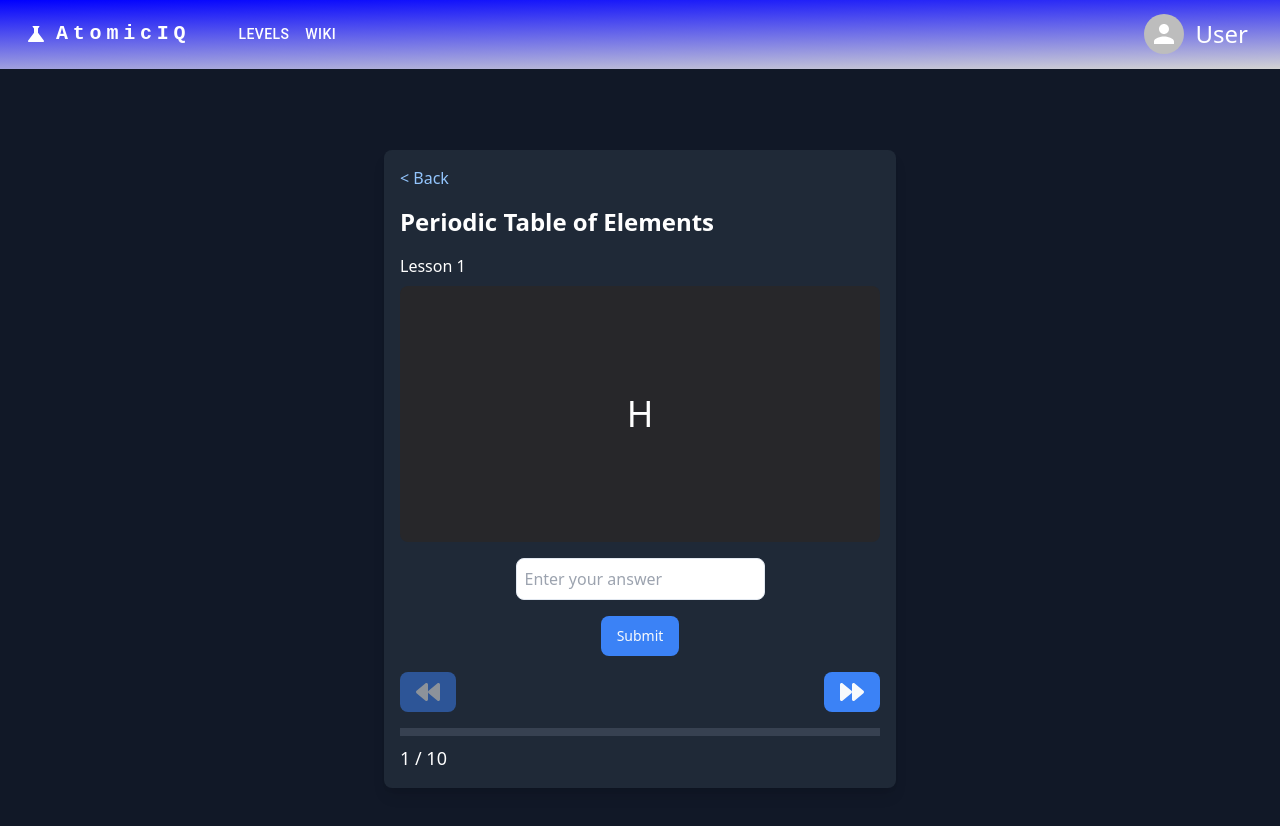
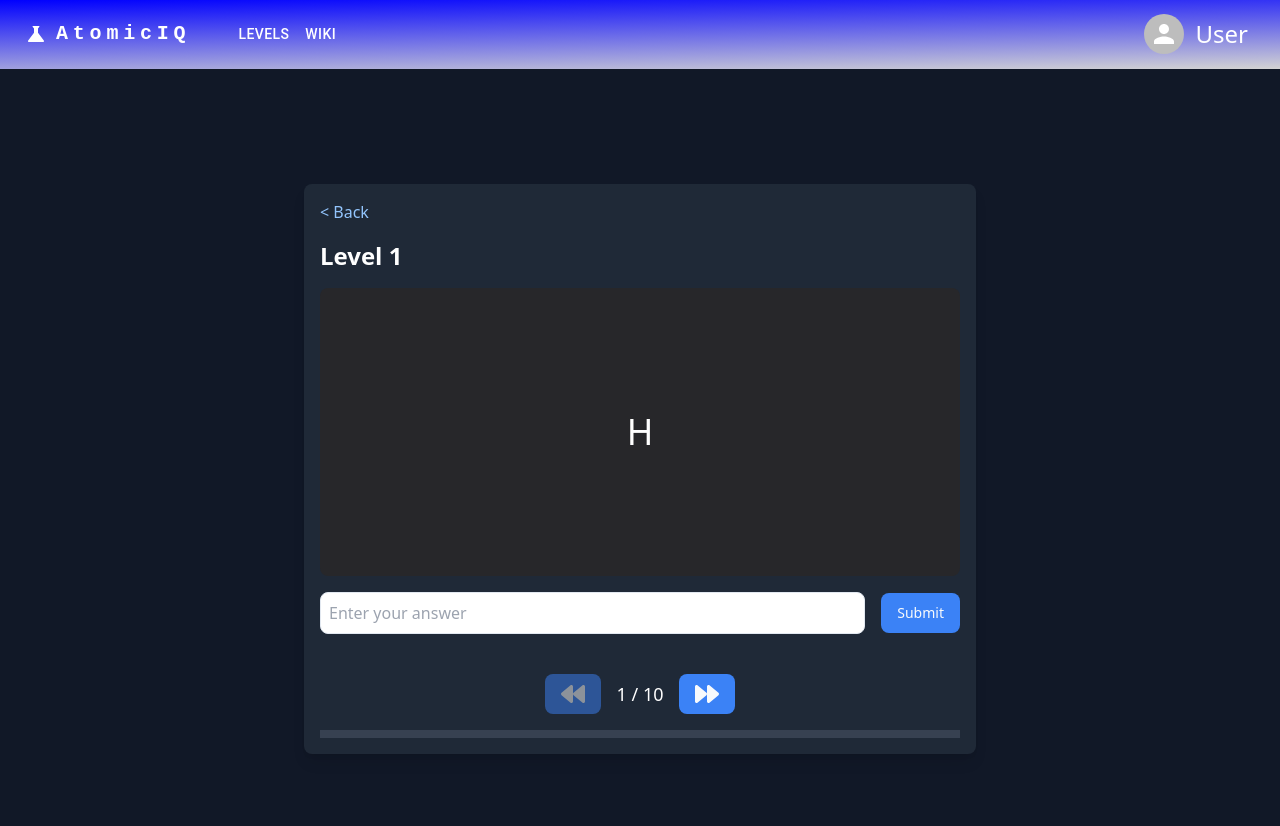
Before and after one commit to swu628/se701-project-React-AtomicIQ, a React (Vite) app in the folder Frontend/: page /flashcard in a window 1280 px wide. Shown: the top 826 px of the page. Built offline with nearby package versions, Linux system fonts and the light colour scheme.

Commit message:
added sound effects

```diff
--- a/Frontend/src/Pages/FlashCard.tsx
+++ b/Frontend/src/Pages/FlashCard.tsx
@@ -6,6 +6,12 @@ import { FaForward, FaBackward } from 'react-icons/fa';
 import { useNavigate } from 'react-router-dom';
 
 import { Button } from '../components/ui/button';
+
+import correctSoundFile from '../sounds/rightanswer.mp3';
+import incorrectSoundFile from '../sounds/wronganswer.mp3';
+
+// Not used
+import chemistryBackground from '../assets/chemistryBackground.jpg';
 
 type FlashcardProps = {
   cardData: Array<{ frontSide: string; backSide: string }>;
@@ -27,6 +33,9 @@ const FlashCard = ({ cardData }: FlashcardProps) => {
   const [answers, setAnswers] = useState<AnswerData[]>([]);
   const [errorMessage, setErrorMessage] = useState('');
   const navigate = useNavigate();
+
+  const correctSound = new Audio(correctSoundFile);
+  const incorrectSound = new Audio(incorrectSoundFile);
 
   const total = cardData.length;
   const currentCard = cardData[currentIndex] || { frontSide: '', backSide: '' };
@@ -92,6 +101,12 @@ const FlashCard = ({ cardData }: FlashcardProps) => {
     newAnswers[currentIndex] = { answer: userAnswer, correct };
     setAnswers(newAnswers);
     setErrorMessage('');
+
+    if (correct) {
+      correctSound.play();
+    } else {
+      incorrectSound.play();
+    }
   };
 
   useEffect(() => {
@@ -117,11 +132,10 @@ const FlashCard = ({ cardData }: FlashcardProps) => {
 
   return (
     <div className="flex flex-col items-center justify-center min-h-screen bg-gray-900 text-white space-y-4">
-      <div className="w-full max-w-lg p-4 bg-gray-800 rounded-lg shadow-lg">
+      <div className="w-full max-w-2xl p-4 bg-gray-800 rounded-lg shadow-lg">
         <button onClick={() => window.history.back()} className="mb-4 text-blue-300">&lt; Back</button>
-        <h1 className="text-2xl font-bold mb-4">Periodic Table of Elements</h1>
-        <p className="mb-2">Lesson 1</p>
-        <div className="flip-card w-full h-64">
+        <h1 className="text-2xl font-bold mb-4">Level 1</h1>
+        <div className="flip-card w-full h-72">
           <motion.div
             className={`flip-card-inner w-full h-full cursor-pointer ${isFlipped ? 'flipped' : ''}`}
             initial={false}
@@ -142,30 +156,39 @@ const FlashCard = ({ cardData }: FlashcardProps) => {
             )}
           </motion.div>
         </div>
-        <form onSubmit={handleAnswerSubmit} className="flex flex-col items-center mt-4">
+        <form onSubmit={handleAnswerSubmit} className="flex items-center mt-4 space-x-4">
           <input
             type="text"
             value={userAnswer}
             onChange={(e) => setUserAnswer(e.target.value)}
-            className="p-2 mb-4 border rounded-lg text-black"
+            className={`p-2 border rounded-lg w-full ${isSubmitted && !isCorrect ? 'border-red-500' : ''} text-black`}
             placeholder="Enter your answer"
             required
             disabled={isSubmitted}
           />
-          {isCorrect !== null && (
-            <div className={`text-3xl ${isCorrect ? 'text-green-500' : 'text-red-500'}`}>
-              {isCorrect ? '✔️ Correct' : '❌ Incorrect'}
-            </div>
-          )}
-          <Button type="submit" className="px-4 py-2 bg-blue-500 rounded-lg hover:bg-blue-700" disabled={isSubmitted}>Submit</Button>
+          <Button
+            type="submit"
+            className={`px-4 py-2 rounded-lg hover:bg-blue-700 ${isSubmitted ? (isCorrect ? 'bg-green-500' : 'bg-red-500') : 'bg-blue-500'}`}
+            disabled={isSubmitted}
+          >
+            Submit
+          </Button>
         </form>
+        {isCorrect !== null && (
+          <div className={`text-lg ${isCorrect ? 'text-green-500' : 'text-red-500'} mt-4 text-center`}>
+            {isCorrect ? 'Well done :)' : 'Try again later :('}
+          </div>
+        )}
         {errorMessage && (
-          <div className="text-red-500 text-lg mt-2">{errorMessage}</div>
+          <div className="text-red-500 text-lg mt-4">{errorMessage}</div>
         )}
-        <div className="flex items-center justify-between mt-4">
+        <div className="flex items-center justify-center space-x-4 mt-10">
           <Button onClick={handleBack} className="px-4 py-2 bg-blue-500 rounded-lg hover:bg-blue-700" disabled={currentIndex === 0}>
             <FaBackward className="size-6" />
           </Button>
+          <div className="text-lg">
+            {currentIndex + 1} / {total}
+          </div>
           <Button onClick={handleNext} className="px-4 py-2 bg-blue-500 rounded-lg hover:bg-blue-700">
             <FaForward className="size-6" />
           </Button>
@@ -173,9 +196,6 @@ const FlashCard = ({ cardData }: FlashcardProps) => {
         <div className="w-full h-2 bg-gray-700 mt-4">
           <div className="h-full bg-blue-500" style={{ width: `${progress}%` }}></div>
         </div>
-        <div className="mt-2 text-lg">
-          {currentIndex + 1} / {total}
-        </div>
       </div>
     </div>
   );
```
Also changed, not shown: 2 other files (tests, documents, lock files or other folders).
